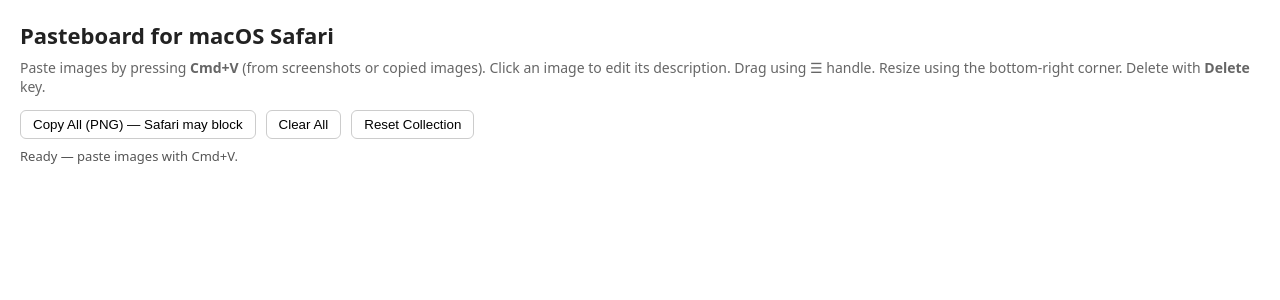
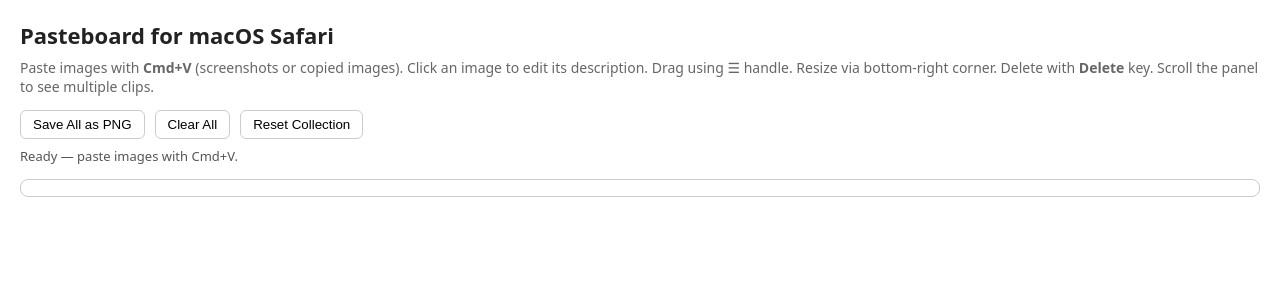
Before and after one commit to averkoc/lx, a Jekyll site: the page docs/clippermac.html, which Jekyll copies as it is, in a window 1280 px wide. Shown: the top 300 px of the page. Built offline with Jekyll 4.4.1, drawn with Linux system fonts in a browser that asks for light colours.

Commit message:
Update clippermac.html

```diff
--- a/docs/clippermac.html
+++ b/docs/clippermac.html
@@ -21,6 +21,11 @@
   display: flex;
   flex-direction: column;
   gap: 12px;
+  max-height: 60vh;
+  overflow-y: auto;
+  border: 1px solid #ccc;
+  padding: 8px;
+  border-radius: 8px;
 }
 .img-wrap {
   position: relative;
@@ -28,6 +33,7 @@
   border-radius: 8px;
   padding: 4px;
   border: 1px solid #ddd;
+  background: #fafafa;
 }
 .desc {
   font-size: 14px;
@@ -56,21 +62,30 @@
   display: none;
 }
 .img-wrap:hover .delete-btn { display: block; }
-#toolbar { margin-top: 14px; display: flex; gap: 10px; }
+#toolbar { margin-top: 14px; display: flex; gap: 10px; flex-wrap: wrap; }
 button { padding: 6px 12px; border: 1px solid #ccc; border-radius: 6px; cursor: pointer; background: #fff; }
 #status { margin-top: 8px; font-size: 13px; color: #555; }
+/* Resize handle */
+.resize-handle {
+  position: absolute;
+  width: 12px; height: 12px;
+  background: #4a90e2;
+  right: 2px; bottom: 2px;
+  cursor: se-resize;
+  border-radius: 2px;
+}
 </style>
 </head>
 <body>
 <h1>Pasteboard for macOS Safari</h1>
 <div id="instructions">
-Paste images by pressing <strong>Cmd+V</strong> (from screenshots or copied images).
-Click an image to edit its description. Drag using ☰ handle. Resize using the bottom-right corner.
-Delete with <strong>Delete</strong> key.
+Paste images with <strong>Cmd+V</strong> (screenshots or copied images).
+Click an image to edit its description. Drag using ☰ handle. Resize via bottom-right corner.
+Delete with <strong>Delete</strong> key. Scroll the panel to see multiple clips.
 </div>
 
 <div id="toolbar">
-  <button id="copyAllBtn">Copy All (PNG) — Safari may block</button>
+  <button id="copyAllBtn">Save All as PNG</button>
   <button id="clearBtn">Clear All</button>
   <button id="resetBtn">Reset Collection</button>
 </div>
@@ -129,17 +145,13 @@
   del.textContent="×";
   del.onclick = e => { e.stopPropagation(); wrap.remove(); scheduleSave(); };
 
-  // Simple resize
   const resize = document.createElement("div");
-  resize.style.width="12px"; resize.style.height="12px";
-  resize.style.background="#4a90e2";
-  resize.style.position="absolute"; resize.style.right="2px"; resize.style.bottom="2px";
-  resize.style.cursor="se-resize";
+  resize.className="resize-handle";
   resize.addEventListener("mousedown", e=>{
     e.preventDefault();
     const startX=e.clientX, startWidth=img.offsetWidth, startHeight=img.offsetHeight;
     function move(ev){
-      let newW=startWidth + (ev.clientX-startX);
+      let newW=startWidth+(ev.clientX-startX);
       newW=Math.max(50,newW);
       img.style.width=newW+"px";
       img.style.height=startHeight*(newW/startWidth)+"px";
@@ -156,17 +168,20 @@
   handle.addEventListener("dragstart", e=>{
     dragSrc = wrap;
     e.dataTransfer.effectAllowed="move";
-    e.dataTransfer.setData("text/plain",""); // Safari requires data
+    e.dataTransfer.setData("text/plain","");
   });
   wrap.addEventListener("dragover", e=>{
     e.preventDefault();
     wrap.style.borderTop = (e.clientY < wrap.offsetHeight/2) ? "3px solid #4a90e2" : "";
   });
+  wrap.addEventListener("dragleave", e=>{
+    wrap.style.borderTop="";
+  });
   wrap.addEventListener("drop", e=>{
     e.preventDefault();
     wrap.style.borderTop="";
     if(!dragSrc || dragSrc===wrap) return;
-    output.insertBefore(dragSrc, (e.clientY < wrap.offsetHeight/2) ? wrap : wrap.nextSibling);
+    output.insertBefore(dragSrc, (e.clientY<wrap.offsetHeight/2)?wrap:wrap.nextSibling);
     scheduleSave();
   });
 
@@ -182,7 +197,7 @@
   reader.readAsDataURL(blob);
 }
 
-// Listen for paste on hidden contenteditable (Safari)
+// Paste images via hidden contenteditable
 pasteArea.addEventListener("paste", e=>{
   const items = e.clipboardData?.items;
   if(!items) return;
@@ -220,8 +234,73 @@
     output.innerHTML=""; localStorage.removeItem("clipboard-collection"); log("Collection reset.");
   }
 };
-document.getElementById("copyAllBtn").onclick = ()=>{
-  alert("Copying stacked PNG may be blocked on Safari. This feature works best on Chrome/Edge.");
+document.getElementById("copyAllBtn").onclick = async () => {
+  const wraps = [...document.querySelectorAll(".img-wrap")];
+  if(wraps.length===0){ log("Nothing to save."); return; }
+
+  let blocks = await Promise.all(wraps.map(wrap=>{
+    return new Promise(res=>{
+      const img = wrap.querySelector("img");
+      const desc = wrap.querySelector(".desc");
+      const im = new Image();
+      im.onload = ()=>res({img: im, desc: desc.textContent, width: img.offsetWidth, height: img.offsetHeight});
+      im.src = img.src;
+    });
+  }));
+
+  const padding = 20, fontSize=16, lineHeight=22;
+  let totalHeight=0, maxWidth=0;
+  const tempCanvas = document.createElement("canvas");
+  const tempCtx = tempCanvas.getContext("2d");
+  tempCtx.font=`${fontSize}px system-ui, sans-serif`;
+
+  blocks.forEach(block=>{
+    let lines=[];
+    if(block.desc){
+      const words = block.desc.split(" ");
+      let currentLine="";
+      words.forEach(word=>{
+        const testLine = currentLine ? currentLine+" "+word : word;
+        if(tempCtx.measureText(testLine).width > block.width - padding*2 && currentLine){
+          lines.push(currentLine);
+          currentLine = word;
+        } else currentLine = testLine;
+      });
+      if(currentLine) lines.push(currentLine);
+    }
+    block.textLines = lines;
+    block.textHeight = lines.length*lineHeight + padding;
+    totalHeight += block.textHeight + block.height + padding;
+    maxWidth = Math.max(maxWidth, block.width);
+  });
+  totalHeight += padding;
+
+  const canvas = document.createElement("canvas");
+  canvas.width=maxWidth;
+  canvas.height=totalHeight;
+  const ctx = canvas.getContext("2d");
+  ctx.fillStyle="#ffffff";
+  ctx.fillRect(0,0,canvas.width,canvas.height);
+  ctx.font=`${fontSize}px system-ui, sans-serif`;
+  ctx.fillStyle="#000";
+
+  let y=padding;
+  blocks.forEach(block=>{
+    if(block.textLines.length>0) block.textLines.forEach((line,i)=>ctx.fillText(line,padding,y+(i+1)*lineHeight));
+    y += block.textHeight;
+    ctx.drawImage(block.img,0,y,block.width,block.height);
+    y += block.height + padding;
+  });
+
+  canvas.toBlob(blob=>{
+    const url = URL.createObjectURL(blob);
+    const a = document.createElement("a");
+    a.href = url;
+    a.download = "clipboard_clips.png";
+    a.click();
+    URL.revokeObjectURL(url);
+    log("Saved stacked image to file.");
+  },"image/png");
 };
 
 // Load saved collection
```
Also changed, not shown: other parts of docs/clippermac.html (+4 -4 lines).
